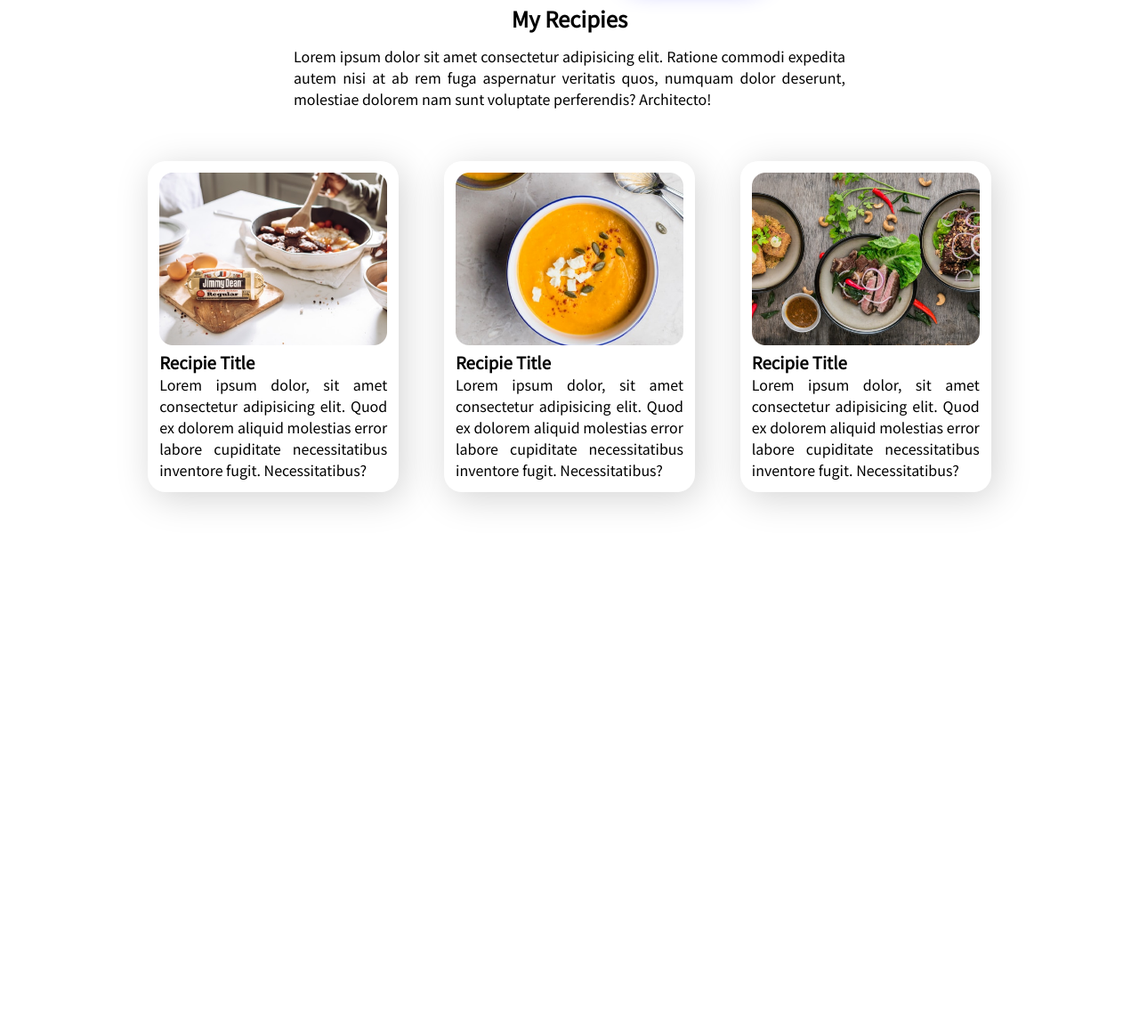
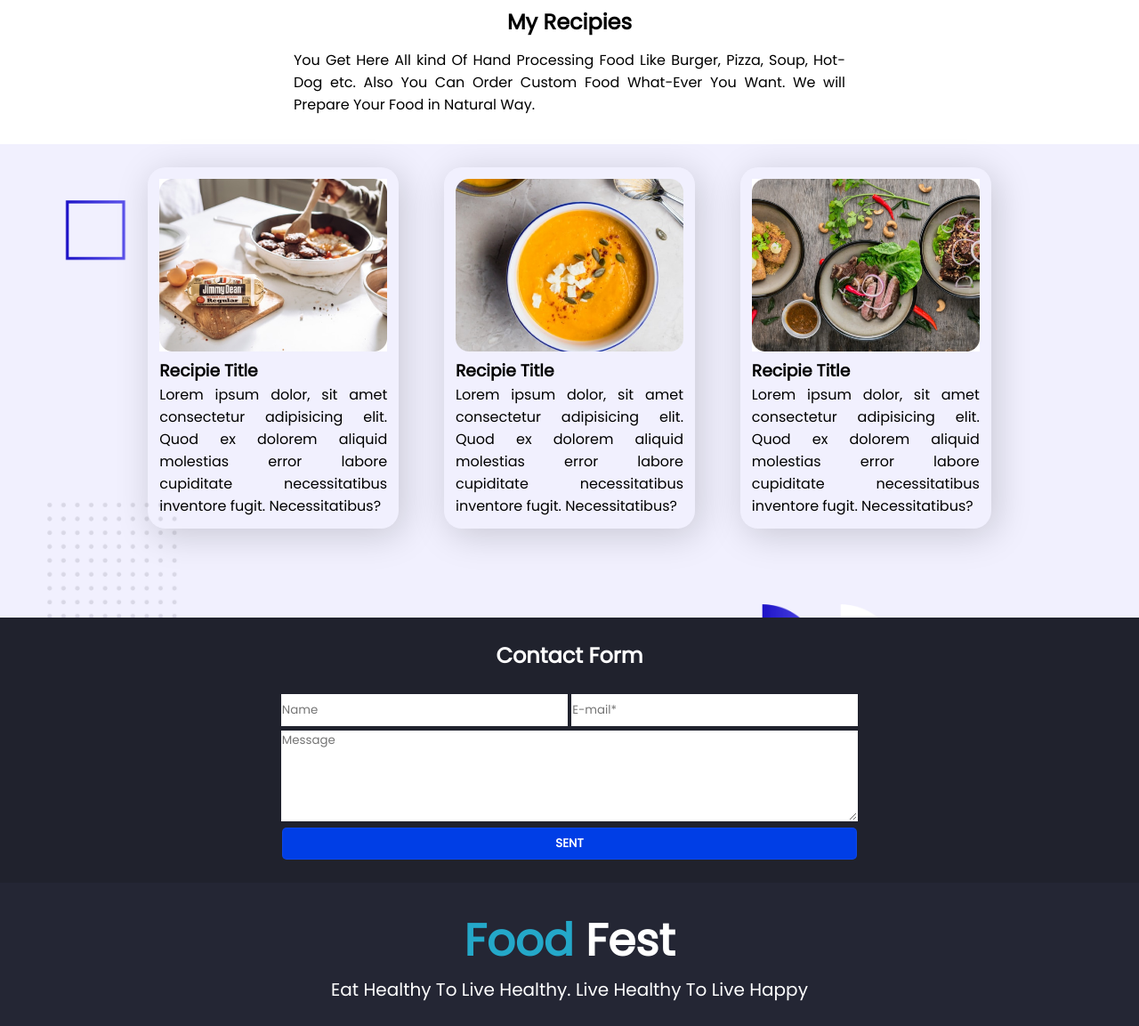
Before and after one commit to Arafat-Hossain-Anik/food-website, a plain HTML site: page index.html in a window 1280 px wide. Shown: the part 1025-2178 px from the top of the page at 89% size. Before the commit the page ends 1678 px from the top, so only its background shows below. Drawn offline with Linux system fonts and the light colour scheme.

Commit message:
Footer & Contact Form Added

```diff
--- a/index.html
+++ b/index.html
@@ -24,12 +24,12 @@
         <div class="items image-person">
             <img id="person-image" src="images/person-image.png" alt="">
         </div>
-        <div class="items items-details">
+        <div class="items about-me-details">
             <h1>About Me</h1>
-            <p>Lorem, ipsum dolor sit amet consectetur adipisicing elit. Voluptatum consectetur blanditiis culpa amet,
-                maiores odio aliquid ipsum debitis atque expedita iste minus cupiditate sed ullam, consequatur hic
-                possimus qui nesciunt. Ullam fugiat voluptatem nisi voluptatibus. Hic amet atque nisi, mollitia natus,
-                corporis dolor rerum consectetur quo quod saepe! Ipsam, earum?
+            <p>
+                I am a Professional Chef with 10 Years experiences. As well as I am a Nutritionist. Thats why I always
+                think about my clients health and serve them nutritious, healthy and natural food. So, don't think about
+                diet. Take our's fresh and natural food and be healthy.
             </p>
             <a class="button-link" href="#">Contact Me</a>
 
@@ -39,10 +39,8 @@
         <div class="my-recipies-intro">
             <h2>My Recipies</h2>
             <p>
-                Lorem ipsum dolor sit amet consectetur adipisicing elit. Ratione commodi expedita autem nisi at ab rem
-                fuga
-                aspernatur veritatis quos, numquam dolor deserunt, molestiae dolorem nam sunt voluptate perferendis?
-                Architecto!
+                You Get Here All kind Of Hand Processing Food Like Burger, Pizza, Soup, Hot-Dog etc. Also You Can Order
+                Custom Food What-Ever You Want. We will Prepare Your Food in Natural Way.
             </p>
         </div>
         <div class="container">
@@ -72,6 +70,22 @@
             </div>
         </div>
     </section>
+    <footer>
+        <div class="upper">
+            <h2>Contact Form</h2>
+            <form action="" method="post">
+                <input class="user-info" type="text" name="name" placeholder="Name"></input>
+                <input class="user-info" type="email" name="email" placeholder="E-mail*"></input> <br>
+                <textarea name="message" id="message" cols="30" rows="5" placeholder="Message"></textarea> <br>
+                <!-- <a id="sent" href="#"> Submit</a> -->
+                <input id="sent" type="button" value="SENT">
+            </form>
+        </div>
+        <div class="lower">
+            <h1><Span>Food</Span> <span id="footer-fest">Fest</span></h1>
+            <p>Eat Healthy To Live Healthy. Live Healthy To Live Happy</p>
+        </div>
+    </footer>
 </body>
 
 </html>
--- a/style.css
+++ b/style.css
@@ -1,19 +1,27 @@
-@import url('https://fonts.googleapis.com/css2?family=Noto+Sans+TC&display=swap');
+ @import url('https://fonts.googleapis.com/css2?family=Poppins&display=swap');
 *{
     margin: 0;
     padding: 0;
-    font-family: 'Noto Sans TC', sans-serif;
+    font-family: 'Poppins', sans-serif;
 }
 .container{
     display: flex;
     justify-content: center;
+    background-image: url("images/Frame-56.jpg");
+    background-size: cover;
+    background-repeat: no-repeat;
+    width: 100%;
 }
 .items{
     width: 50%;
 }
-.items-details{
+.about-me-details ,.items-details{
     margin-top: 5%;
     margin-left: 10%;
+}
+.about-me-details p{
+    text-align: justify;
+    padding-right: 5%;
 }
 #man-with-hotdog{
     width: 80%;
@@ -76,3 +84,48 @@ span{
 .food-image{
     width: 100%;
 }
+footer{
+    text-align: center;
+}
+.upper{
+    background-color: #20222d;
+    padding-bottom: 2%;
+}
+.lower{
+    background-color: #242634;
+    padding: 2%;
+}
+#footer-fest{
+    color:white;
+}
+.lower p{
+    color: white;
+    font-size: 20px;
+}
+.upper h2{
+    display: inline-block;
+    color:white;
+    margin:2% 0 2% 0;
+}
+.user-info{
+    width: 25%;
+    color: #fff;
+    line-height: 34px;
+    margin-bottom: 5px;
+    border: 1px solid rgba(255,255,255,0.05);
+}
+#message{
+    width: 50.5%;
+    color: #fff;
+    border: 1px solid rgba(255,255,255,0.05);
+}
+#sent{
+    width: 50.5%;
+    background-color: #003ee6;
+    color: #fff;
+    font-weight: 900;
+    border-radius:5px;
+    line-height: 34px;
+    cursor: pointer;
+    border: 1px solid rgba(255,255,255,0.05);
+}
```
Also changed, not shown: images/Frame-56.jpg (renamed from images/Frame 56.jpg), images/Frame-58.jpg (renamed from images/Frame 58.jpg), images/Frame-59.jpg (renamed from images/Frame 59.jpg).
